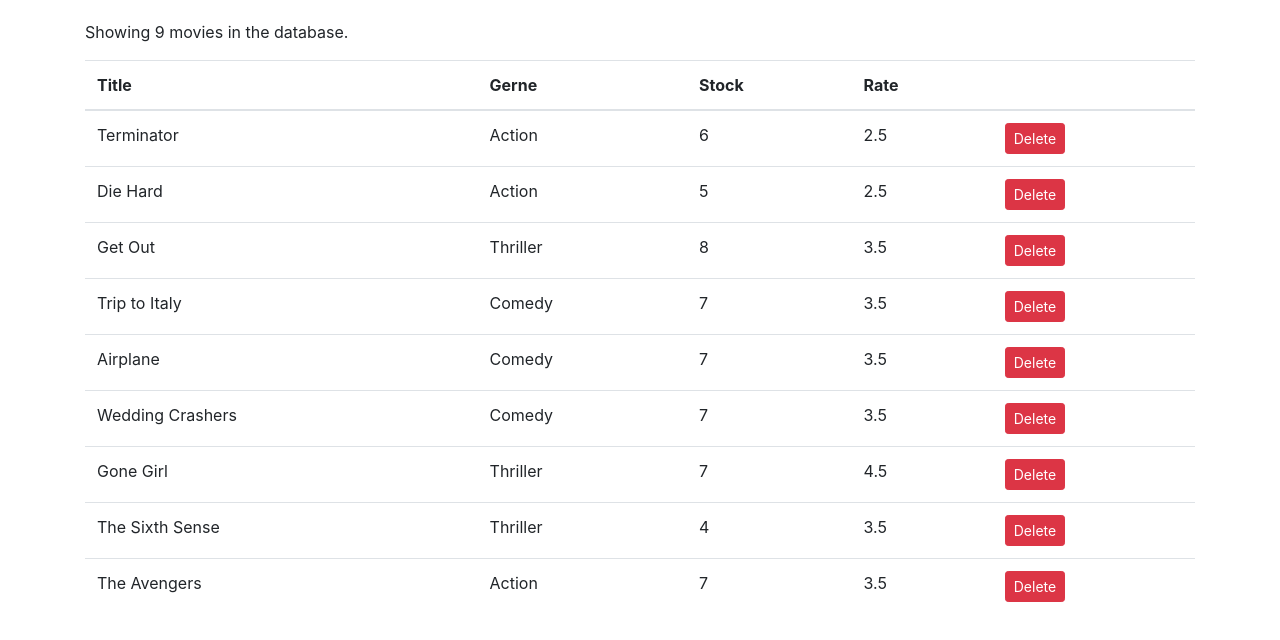
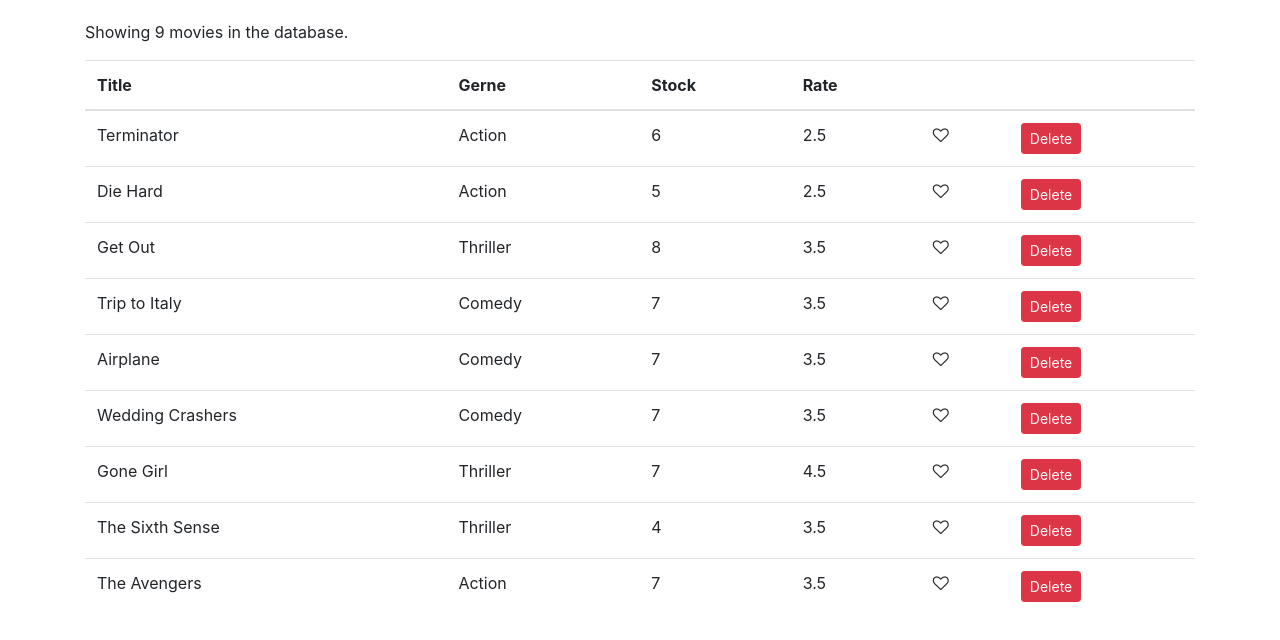
Before and after one commit to darecallad/React-Vidly-exercise, a React (Create React App) app: page / in a window 1280 px wide. Shown: the top 640 px of the page. Built offline with nearby package versions, Linux system fonts and the light colour scheme.

Commit message:
add heart icon

```diff
--- /dev/null
+++ b/src/components/like.jsx
@@ -0,0 +1,12 @@
+import React, { Component } from "react";
+
+// Input: Liked: boolean
+// Output: OnClick
+
+class Like extends Component {
+  render() {
+    return <i className="fa fa-heart-o" aria-hidden="true"></i>;
+  }
+}
+
+export default Like;
--- a/src/components/movies.jsx
+++ b/src/components/movies.jsx
@@ -1,5 +1,6 @@
 import React, { Component } from "react";
 import { getMovies } from "../services/fakeMovieService";
+import Like from "../components/like";
 
 class Movies extends Component {
   state = { movies: getMovies() };
@@ -22,6 +23,7 @@ class Movies extends Component {
               <th>Stock</th>
               <th>Rate</th>
               <th></th>
+              <th></th>
             </tr>
           </thead>
           <tbody>
@@ -31,6 +33,9 @@ class Movies extends Component {
                 <td>{movie.genre.name}</td>
                 <td>{movie.numberInStock}</td>
                 <td>{movie.dailyRentalRate}</td>
+                <td>
+                  <Like />
+                </td>
                 <td>
                   <button
                     onClick={() => this.handleDelete(movie)}
```
